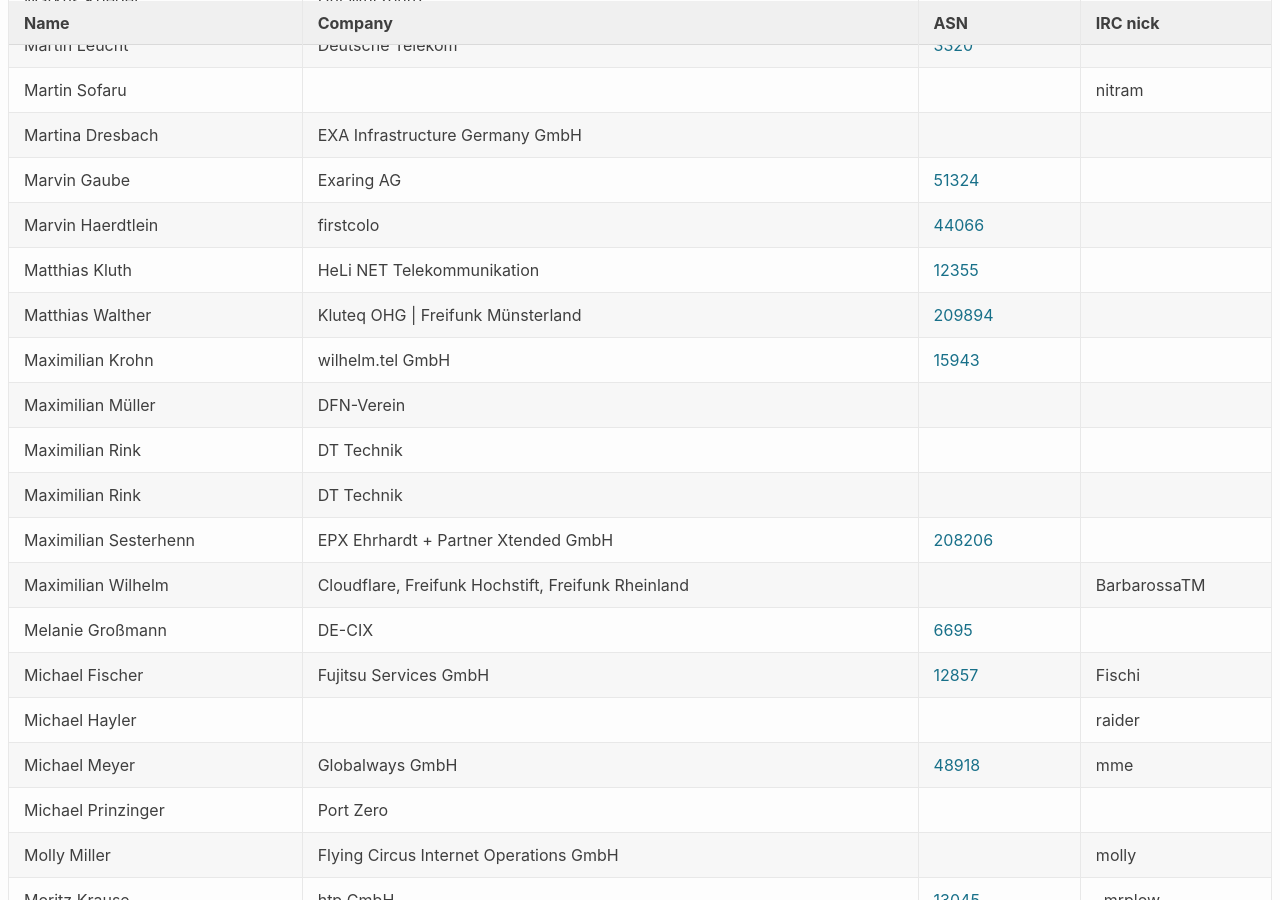
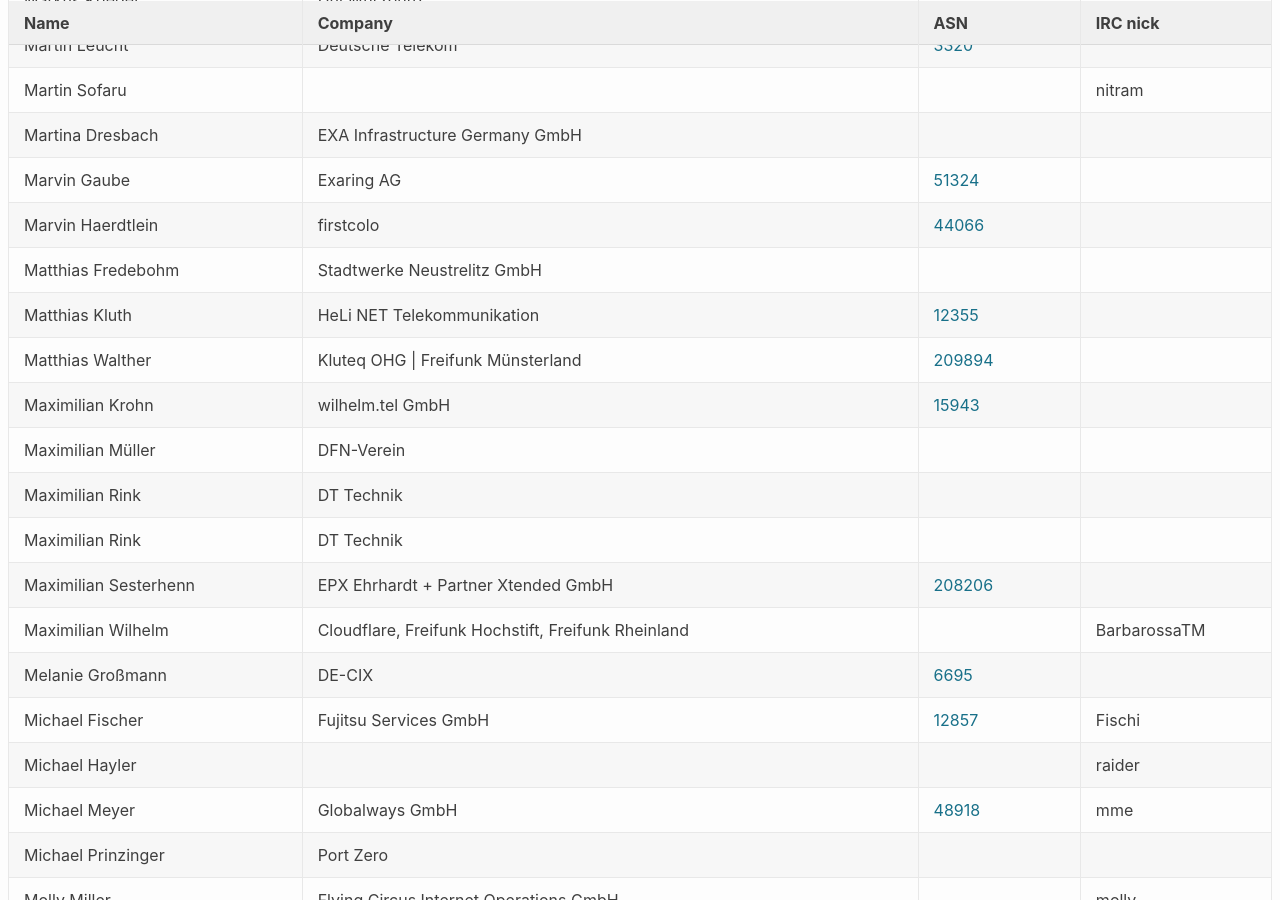
Before and after one commit to denog/pretix-attendeelist, a Jekyll site: the page built from denog15/index.md, in a window 1280 px wide and 900 px high, scrolled down 5509 px. Built offline with Jekyll 4.4.1, drawn with Linux system fonts in a browser that asks for light colours.

Commit message:
Latest data: Mon Sep 18 14:48:10 UTC 2023

```diff
--- a/_data/attendees_denog15_onsite.json
+++ b/_data/attendees_denog15_onsite.json
@@ -744,6 +744,12 @@
     "asn": "44066"
   },
   {
+    "name": "Matthias Fredebohm",
+    "company": "Stadtwerke Neustrelitz GmbH",
+    "irc": null,
+    "asn": null
+  },
+  {
     "name": "Matthias Kluth",
     "company": "HeLi NET Telekommunikation",
     "irc": null,
```
